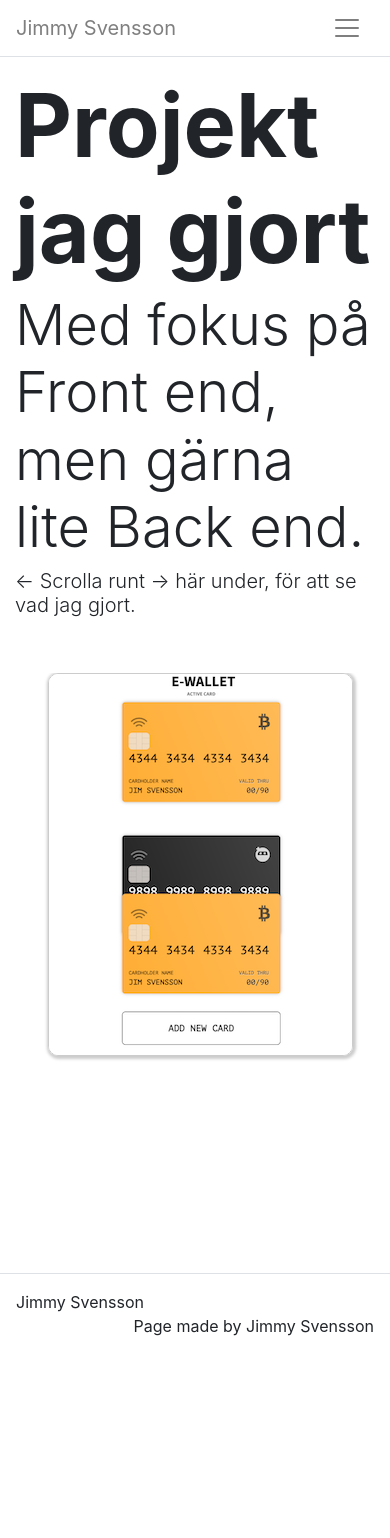
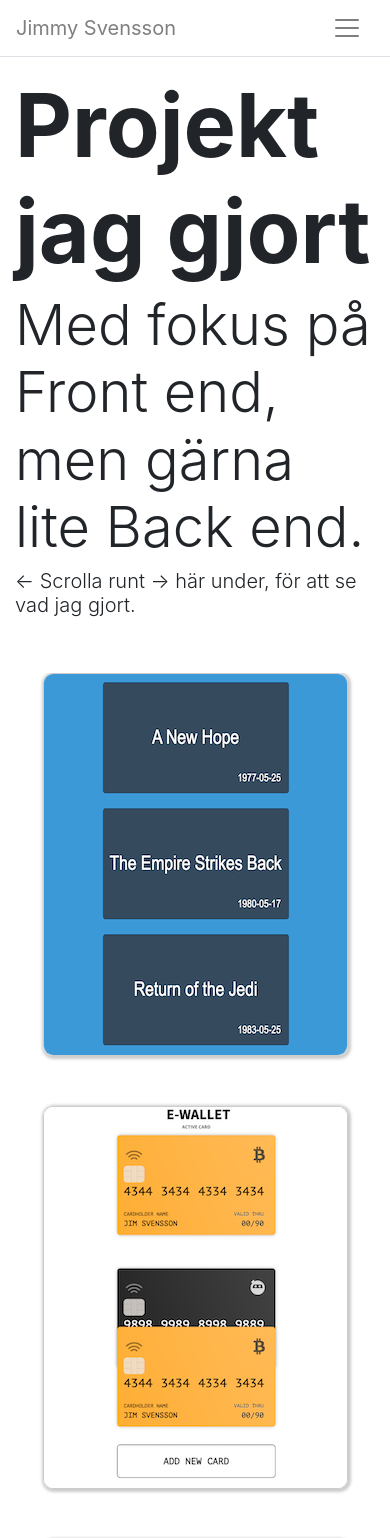
Before and after one commit to RealGobi/RealGobi, a React (Create React App) app: page / in a window 390 px wide. Shown: the top 1538 px of the page. Before the commit the page ends 1354 px from the top, so only its background shows below. Built offline with nearby package versions, Linux system fonts and the light colour scheme.

Commit message:
style: add responsive

```diff
--- a/src/App.css
+++ b/src/App.css
@@ -3,7 +3,8 @@
 
 .show-reel{
   display: flex;
-  justify-content: center;
+  flex-direction: column;
+  justify-content: flex-start;
   overflow-x: scroll;
   height: 600px;
   max-width: 1130px;
@@ -11,7 +12,7 @@
 }
 
 .j-card {
-  margin-right: 100px;
+  margin:0 100px 0 0;
 }
 .j-card img {
   border-radius: 10px;
@@ -23,6 +24,7 @@
   display: flex;
   justify-content: center;
   align-items: flex-start;
+  flex-direction: row;
   margin: 0 0 0 110px;
   /*
   if more then 3 obj use:
@@ -48,3 +50,22 @@
   max-width: 800px;
   margin: 0 auto;
 }
+
+@media screen and (max-width: 768px) {
+
+  .show-reel{
+    justify-content: center;
+    height: auto;
+  }
+
+  .j-row {
+    display: flex;
+    align-items: center;
+    flex-direction: column;
+    margin: 0px 0 0 0px;
+  }
+
+  .j-card {
+    margin:0 0 50px  0;
+  }
+}
```
